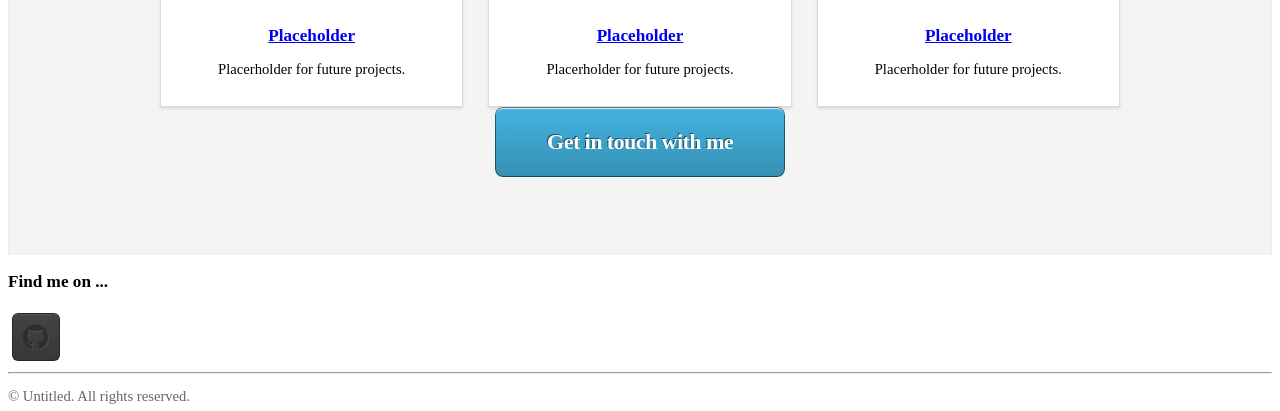
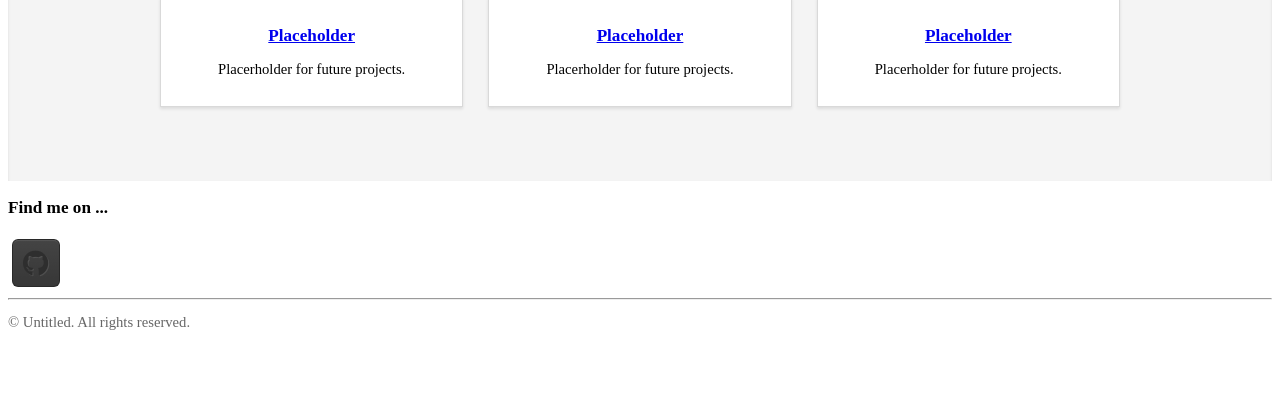
Before and after one commit to Siah707/Portfolio, a plain HTML site: page index.html in a window 1280 px wide. Shown: the part 1839-2250 px from the top of the page. After the commit the page ends 2176 px from the top, so only its background shows below. Drawn offline with Linux system fonts and the light colour scheme.

Commit message:
footer edit to link

```diff
--- a/index.html
+++ b/index.html
@@ -127,7 +127,7 @@
 					</div>
 					<footer>
 
-						<a href="#contact" class="button large scrolly">Get in touch with me</a>
+						<!-- <a href="#contact" class="button large scrolly">Get in touch with me</a> -->
 					</footer>
 				</div>
 			</article>
```
